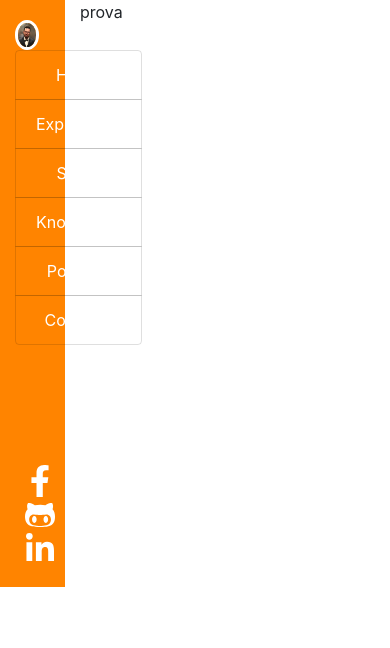
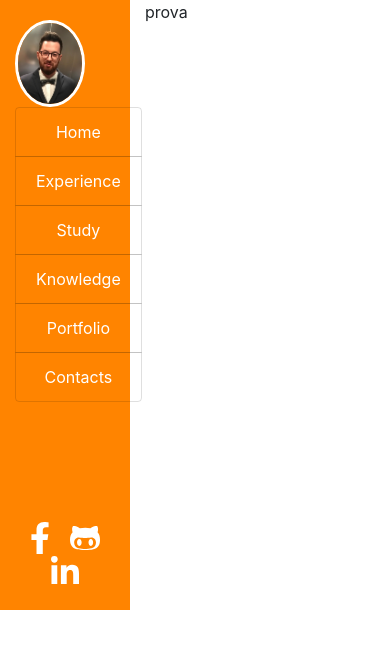
Before and after one commit to paolocattani/paolocattani, a React (Create React App) app: page / in a window 390 px wide. Shown: the top 648 px of the page. Built offline with nearby package versions, Linux system fonts and the light colour scheme.

Commit message:
Modified col width
Modified col width to improve view on phone

```diff
--- a/src/App.tsx
+++ b/src/App.tsx
@@ -25,8 +25,8 @@ const App: React.FC = () => {
     solidIcon.faUniversity
   );
 
-  const rightWidth = '10';
-  const leftWidth = '2';
+  const rightWidth = 10;
+  const leftWidth = 2;
   //const sidebar1stColor = '#6390ba';
   const sidebar1stColor = '#ff8400';
   const sidebar2ndColor = '#ffffff';
@@ -42,10 +42,10 @@ const App: React.FC = () => {
     <div className="App">
       <Container style={containerStyle}>
         <Row>
-          <Col xs={leftWidth} md={leftWidth} style={sidebarStyle}>
+          <Col xs={leftWidth + 2} md={leftWidth} style={sidebarStyle}>
             <Sidebar color={sidebar2ndColor} />
           </Col>
-          <Col xs={rightWidth} md={rightWidth}>
+          <Col xs={rightWidth - 2} md={rightWidth}>
             <p> prova </p>
           </Col>
         </Row>
```
